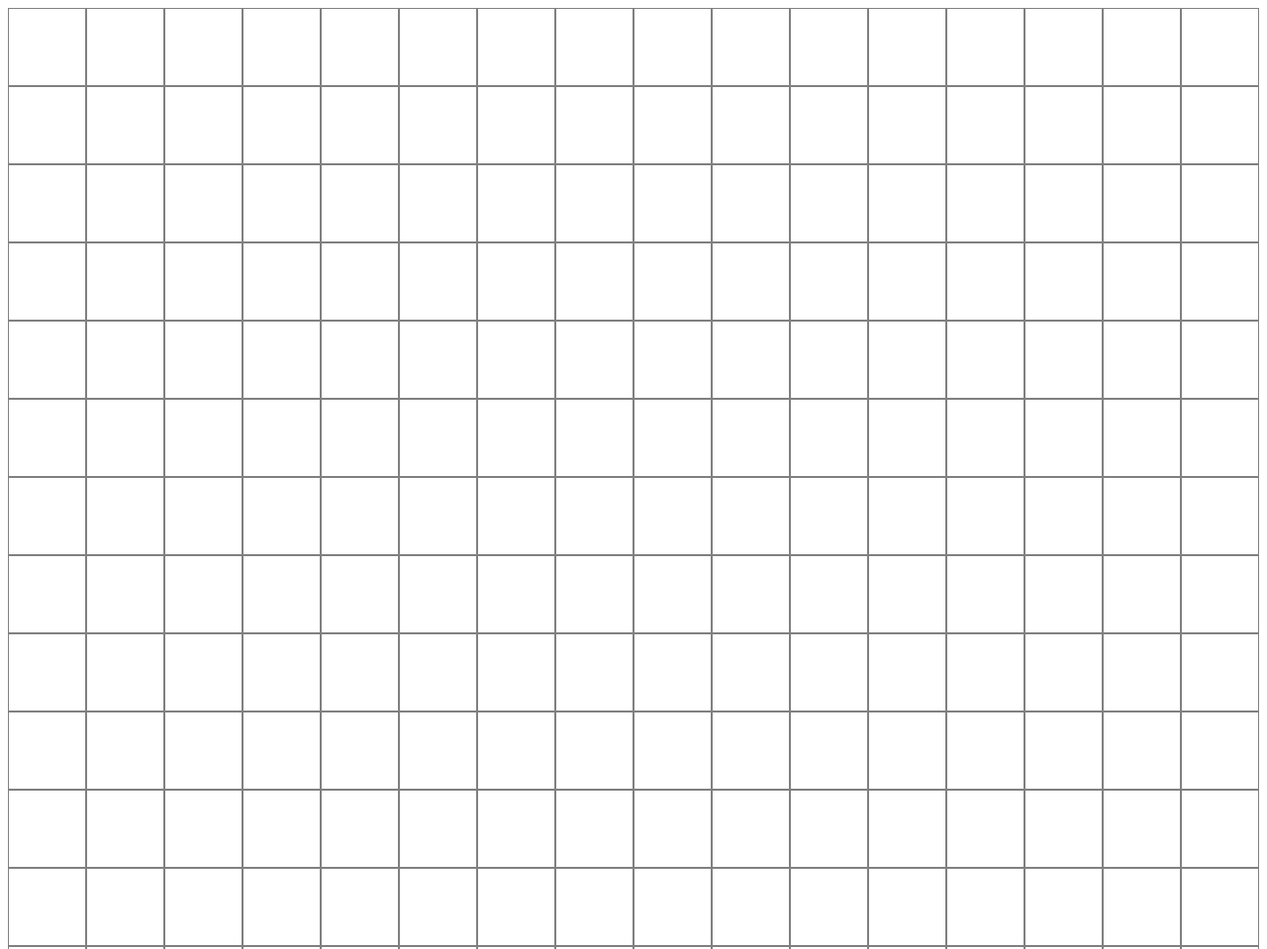
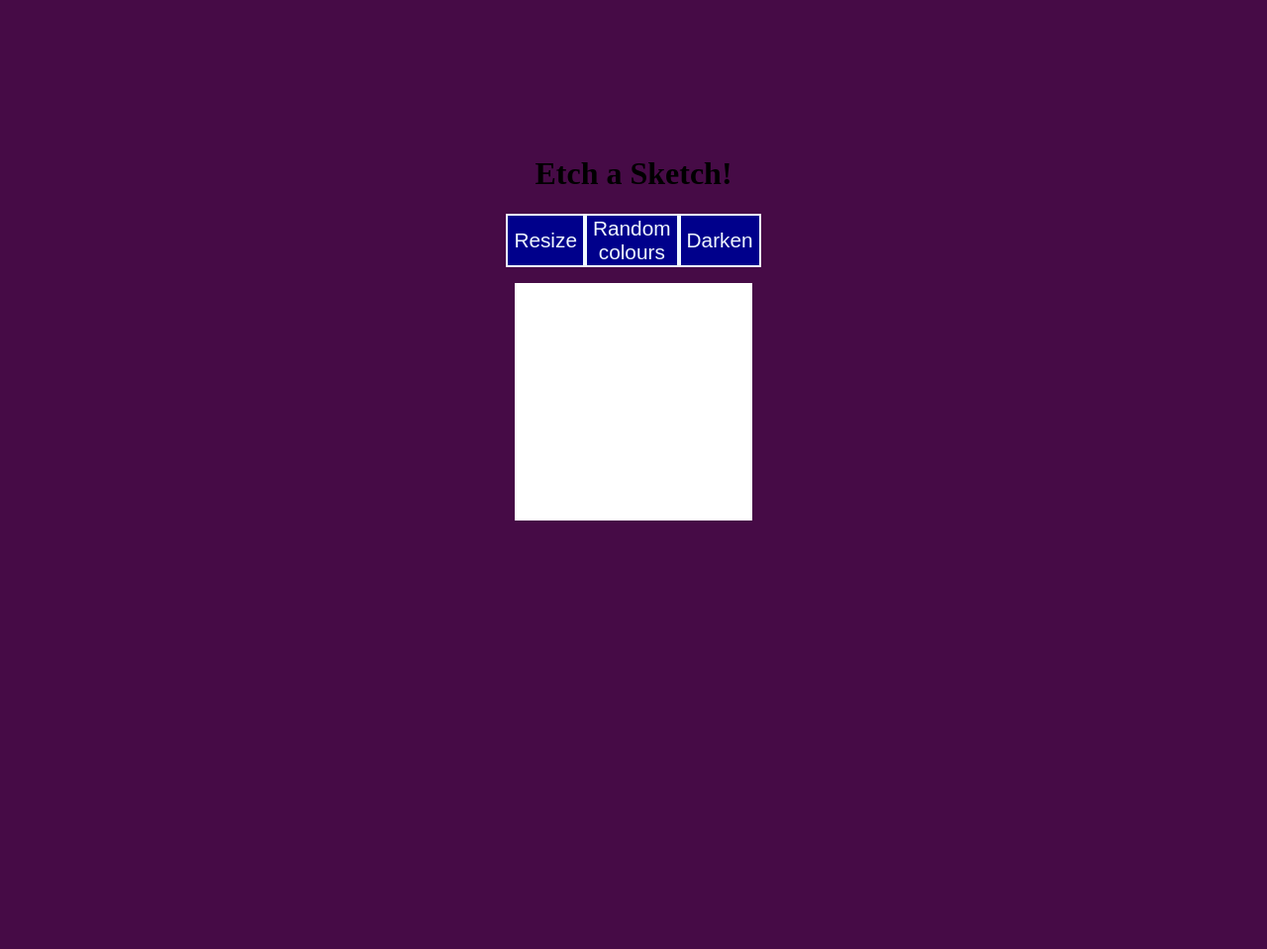
Before and after one commit to Fragius/Etch-a-Sketch, a plain HTML site: page index.html in a window 1280 px wide. Shown: the top 959 px of the page at 99% size. After the commit the page ends 800 px from the top, so only its background shows below. Drawn offline with Linux system fonts and the light colour scheme.

Commit message:
Add an header, buttons, and styles

```diff
--- a/index.html
+++ b/index.html
@@ -7,7 +7,15 @@
     <link rel="stylesheet" href="style.css">
 </head>
 <body>
-    <div class="container"></div>
+    <div class="html-container">
+        <h1 class="title">Etch a Sketch!</h1>
+        <div class="buttons">
+            <button class="resize button">Resize</button>
+            <button class="colour button">Random colours</button>
+            <button class="dark button">Darken</button>
+        </div>
+        <div class="container"></div>
+    </div>
     <script src="script.js"></script>
 </body>
 </html>
--- a/style.css
+++ b/style.css
@@ -1,8 +1,15 @@
+body {
+    padding: 10% 40%;
+    background-color: rgb(70, 11, 70);
+    text-align: center;
+}
+
 .container {
     display: flex;
     flex-direction: column;
     width: 100%;
     aspect-ratio: 1 / 1;
+    background-color: white;
 }
 
 .row {
@@ -11,7 +18,19 @@
 }
 
 .square {
-    border: 1px solid grey;
     box-sizing: content-box;
     flex: 1;
 }
+
+.buttons {
+    display: flex;
+    justify-content: center;
+    margin-bottom: 1em;
+}
+
+.button {
+    font-size: 1.3em;
+    border: 2px solid aliceblue;
+    color: aliceblue;
+    background-color:darkblue
+}
```
